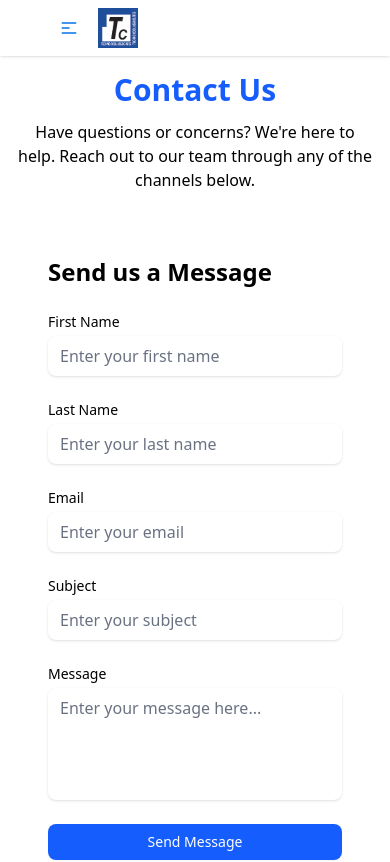
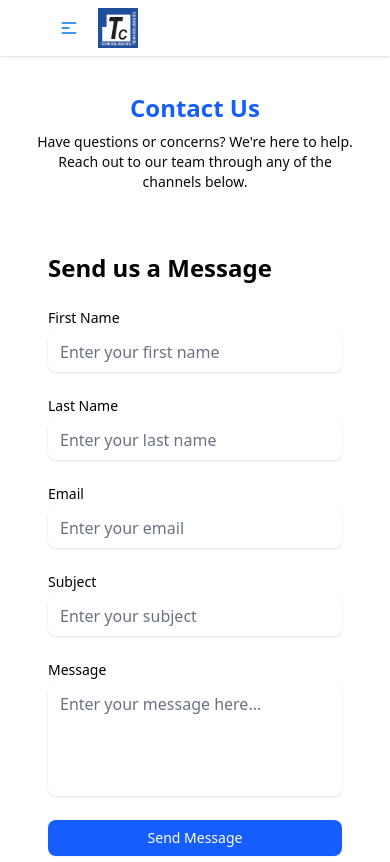
Before and after one commit to khh-Niloy/techno-cool-associates-clp, a Next.js app: page /contact in a window 390 px wide. Shown: the top 862 px of the page. Built offline with nearby package versions, Linux system fonts and the light colour scheme.

Commit message:
responsive-modify: refactor contact page

```diff
--- a/app/components/PageTitle.jsx
+++ b/app/components/PageTitle.jsx
@@ -2,8 +2,10 @@ import React from "react";
 
 export default function PageTitle({ headTitle, subTitle, width, lgwidth }) {
   return (
-    <div className="flex flex-col items-center justify-center text-center mb-10 pt-5">
-      <h1 className="lg:text-3xl text-2xl font-semibold">{headTitle}</h1>
+    <div className="flex flex-col  items-center justify-center text-center mb-10 pt-5">
+      <h1 className="lg:text-3xl text-2xl text-blue-600 font-semibold">
+        {headTitle}
+      </h1>
       <p className={`w-[${width}] lg:w-[${lgwidth}] text-sm text-center mt-2`}>
         {subTitle}
       </p>
--- a/app/contact/page.jsx
+++ b/app/contact/page.jsx
@@ -1,23 +1,20 @@
 import { Button } from "@/components/ui/button";
 import React from "react";
+import PageTitle from "../components/PageTitle";
 
 export default function contact() {
   return (
     <div className="py-6 sm:py-8 md:py-12">
-      {/* Header */}
-      <div className="text-center mb-16 relative">
-        <h1 className="text-3xl md:text-4xl sm:text-5xl font-bold text-blue-600 mb-3 relative inline-block">
-          Contact Us
-        </h1>
-        <p className="text-black max-w-prose mx-auto w-11/12">
-          Have questions or concerns? We're here to help. Reach out to our team
-          through any of the channels below.
-        </p>
-      </div>
+      <PageTitle
+        width={"85%"}
+        headTitle={"Contact Us"}
+        subTitle={
+          "Have questions or concerns? We're here to help. Reach out to our team through any of the channels below."
+        }
+      />
 
-      <div className="max-w-7xl mx-auto px-4 sm:px-6 lg:px-8 pb-16">
+      <div className="max-w-7xl mx-auto px-4 sm:px-6 lg:px-8 pb-16 pt-5">
         <div className="grid grid-cols-1  lg:grid-cols-2 gap-8">
-          {/* Contact Form */}
           <div className=" rounded-lg px-8 ">
             <h2 className="text-2xl font-bold text-black mb-6 relative inline-block">
               Send us a Message
@@ -108,9 +105,7 @@ export default function contact() {
             </form>
           </div>
 
-          {/* Contact Information */}
           <div className="space-y-8">
-            {/* Emergency Contact */}
             <div className="bg-[red]/6 border border-red-300 rounded-lg p-6 shadow-lg shadow-red-900/5">
               <div className="flex items-center gap-3 mb-3">
                 <svg
@@ -139,7 +134,6 @@ export default function contact() {
               </p>
             </div>
 
-            {/* Office Information */}
             <div className="bg-blue-50/10 border border-gray-500/10 rounded-lg p-6  shadow-lg backdrop-blur-sm">
               <h3 className="text-lg font-semibold text-black mb-4 relative inline-block">
                 Office Information
```
